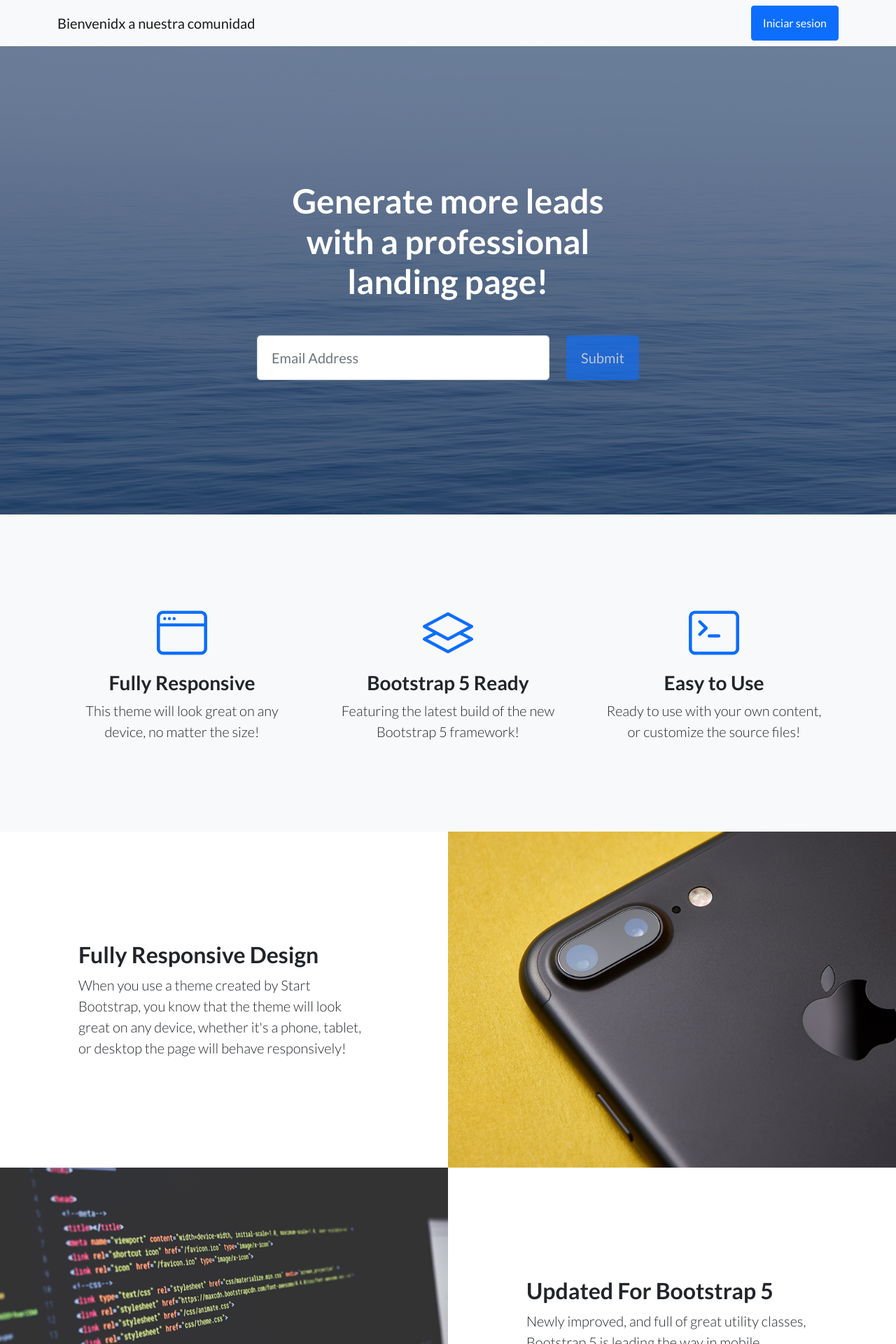
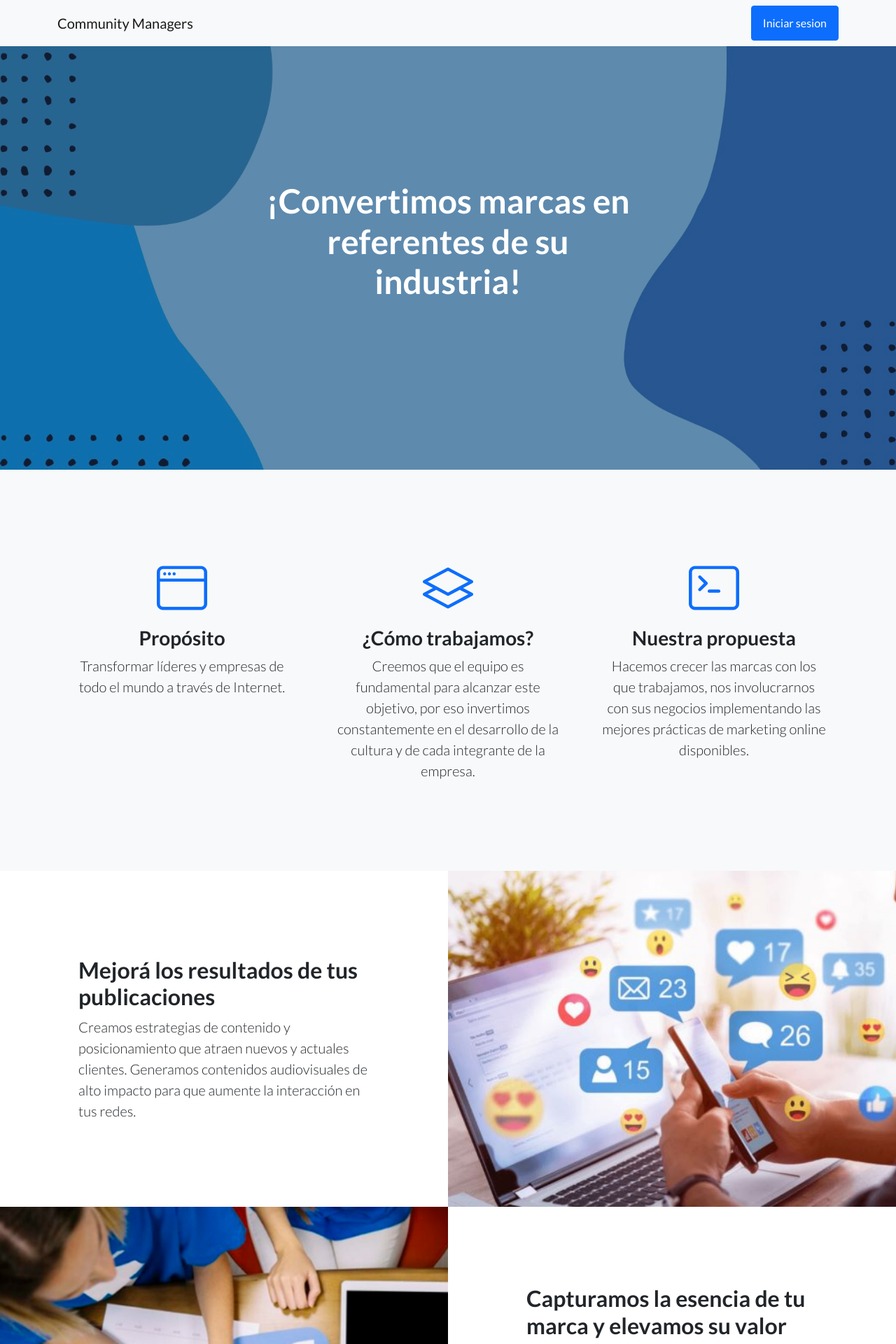
Before and after one commit to DaiOjeda/ProyectoFinal, a Django app: page /AppCommunity in a window 1280 px wide. Shown: the top 1920 px of the page at 70% size. Run offline with Django 4.2, Linux system fonts and the light colour scheme; some libraries are stand-ins or nearby versions.

Commit message:
Se modifica index, estetica de la pagina

```diff
--- a/templates/AppCommunity/index.html
+++ b/templates/AppCommunity/index.html
@@ -6,7 +6,7 @@
         <meta name="viewport" content="width=device-width, initial-scale=1, shrink-to-fit=no" />
         <meta name="description" content="" />
         <meta name="author" content="" />
-        <title>Landing Page - Start Bootstrap Theme</title>
+        <title>Convertimos marcas en referentes de su industria</title>
         <!-- Favicon-->
         <link rel="icon" type="image/x-icon" href="{% static 'assets/favicon.ico' %}" />
         <!-- Bootstrap icons-->
@@ -20,7 +20,7 @@
         <!-- Navigation-->
         <nav class="navbar navbar-light bg-light static-top">
             <div class="container">
-                <a class="navbar-brand" href="#!">Bienvenidx a nuestra comunidad</a>
+                <a class="navbar-brand" href="#!">Community Managers</a>
                 <a class="btn btn-primary" href="#signup">Iniciar sesion</a>
             </div>
         </nav>
@@ -31,7 +31,7 @@
                     <div class="col-xl-6">
                         <div class="text-center text-white">
                             <!-- Page heading-->
-                            <h1 class="mb-5">Generate more leads with a professional landing page!</h1>
+                            <h1 class="mb-5">¡Convertimos marcas en referentes de su industria!</h1>
                             <!-- Signup form-->
                             <!-- * * * * * * * * * * * * * * *-->
                             <!-- * * SB Forms Contact Form * *-->
@@ -40,33 +40,6 @@
                             <!-- To make this form functional, sign up at-->
                             <!-- https://startbootstrap.com/solution/contact-forms-->
                             <!-- to get an API token!-->
-                            <form class="form-subscribe" id="contactForm" data-sb-form-api-token="API_TOKEN">
-                                <!-- Email address input-->
-                                <div class="row">
-                                    <div class="col">
-                                        <input class="form-control form-control-lg" id="emailAddress" type="email" placeholder="Email Address" data-sb-validations="required,email" />
-                                        <div class="invalid-feedback text-white" data-sb-feedback="emailAddress:required">Email Address is required.</div>
-                                        <div class="invalid-feedback text-white" data-sb-feedback="emailAddress:email">Email Address Email is not valid.</div>
-                                    </div>
-                                    <div class="col-auto"><button class="btn btn-primary btn-lg disabled" id="submitButton" type="submit">Submit</button></div>
-                                </div>
-                                <!-- Submit success message-->
-                                <!---->
-                                <!-- This is what your users will see when the form-->
-                                <!-- has successfully submitted-->
-                                <div class="d-none" id="submitSuccessMessage">
-                                    <div class="text-center mb-3">
-                                        <div class="fw-bolder">Form submission successful!</div>
-                                        <p>To activate this form, sign up at</p>
-                                        <a class="text-white" href="https://startbootstrap.com/solution/contact-forms">https://startbootstrap.com/solution/contact-forms</a>
-                                    </div>
-                                </div>
-                                <!-- Submit error message-->
-                                <!---->
-                                <!-- This is what your users will see when there is-->
-                                <!-- an error submitting the form-->
-                                <div class="d-none" id="submitErrorMessage"><div class="text-center text-danger mb-3">Error sending message!</div></div>
-                            </form>
                         </div>
                     </div>
                 </div>
@@ -79,22 +52,22 @@
                     <div class="col-lg-4">
                         <div class="features-icons-item mx-auto mb-5 mb-lg-0 mb-lg-3">
                             <div class="features-icons-icon d-flex"><i class="bi-window m-auto text-primary"></i></div>
-                            <h3>Fully Responsive</h3>
-                            <p class="lead mb-0">This theme will look great on any device, no matter the size!</p>
+                            <h3>Propósito</h3>
+                            <p class="lead mb-0">Transformar líderes y empresas de todo el mundo a través de Internet.</p>
                         </div>
                     </div>
                     <div class="col-lg-4">
                         <div class="features-icons-item mx-auto mb-5 mb-lg-0 mb-lg-3">
                             <div class="features-icons-icon d-flex"><i class="bi-layers m-auto text-primary"></i></div>
-                            <h3>Bootstrap 5 Ready</h3>
-                            <p class="lead mb-0">Featuring the latest build of the new Bootstrap 5 framework!</p>
+                            <h3>¿Cómo trabajamos?</h3>
+                            <p class="lead mb-0">Creemos que el equipo es fundamental para alcanzar este objetivo, por eso invertimos constantemente en el desarrollo de la cultura y de cada integrante de la empresa. </p>
                         </div>
                     </div>
                     <div class="col-lg-4">
                         <div class="features-icons-item mx-auto mb-0 mb-lg-3">
                             <div class="features-icons-icon d-flex"><i class="bi-terminal m-auto text-primary"></i></div>
-                            <h3>Easy to Use</h3>
-                            <p class="lead mb-0">Ready to use with your own content, or customize the source files!</p>
+                            <h3>Nuestra propuesta</h3>
+                            <p class="lead mb-0">Hacemos crecer las marcas con los que trabajamos, nos involucrarnos con sus negocios implementando las mejores prácticas de marketing online disponibles.</p>
                         </div>
                     </div>
                 </div>
@@ -104,24 +77,24 @@
         <section class="showcase">
             <div class="container-fluid p-0">
                 <div class="row g-0">
-                    <div class="col-lg-6 order-lg-2 text-white showcase-img" style="background-image: url('assets/img/bg-showcase-1.jpg')"></div>
+                    <div class="col-lg-6 order-lg-2 text-white showcase-img" style="background-image: url('/static/assets/img/community-1.jpg')"></div>
                     <div class="col-lg-6 order-lg-1 my-auto showcase-text">
-                        <h2>Fully Responsive Design</h2>
-                        <p class="lead mb-0">When you use a theme created by Start Bootstrap, you know that the theme will look great on any device, whether it's a phone, tablet, or desktop the page will behave responsively!</p>
+                        <h2>Mejorá los resultados de tus publicaciones</h2>
+                        <p class="lead mb-0">Creamos estrategias de contenido y posicionamiento que atraen nuevos y actuales clientes. Generamos contenidos audiovisuales de alto impacto para que aumente la interacción en tus redes.</p>
                     </div>
                 </div>
                 <div class="row g-0">
-                    <div class="col-lg-6 text-white showcase-img" style="background-image: url('assets/img/bg-showcase-2.jpg')"></div>
+                    <div class="col-lg-6 text-white showcase-img" style="background-image: url('/static/assets/img/community-2.png')"></div>
                     <div class="col-lg-6 my-auto showcase-text">
-                        <h2>Updated For Bootstrap 5</h2>
-                        <p class="lead mb-0">Newly improved, and full of great utility classes, Bootstrap 5 is leading the way in mobile responsive web development! All of the themes on Start Bootstrap are now using Bootstrap 5!</p>
+                        <h2>Capturamos la esencia de tu marca y elevamos su valor con diseños únicos</h2>
+                        <p class="lead mb-0">Las mejores relaciones son las que enamoran, por eso buscamos que las identidades de marca que creamos tengan ese impacto en su audiencia objetivo, porque creemos que hay cosas que las palabras no llegan a explicar. Nuestro objetivo es crear plataformas que vendan y hagan crecer tu negocio.</p>
                     </div>
                 </div>
                 <div class="row g-0">
-                    <div class="col-lg-6 order-lg-2 text-white showcase-img" style="background-image: url('assets/img/bg-showcase-3.jpg')"></div>
+                    <div class="col-lg-6 order-lg-2 text-white showcase-img" style="background-image: url('/static/assets/img/community-3.jpg')"></div>
                     <div class="col-lg-6 order-lg-1 my-auto showcase-text">
-                        <h2>Easy to Use & Customize</h2>
-                        <p class="lead mb-0">Landing Page is just HTML and CSS with a splash of SCSS for users who demand some deeper customization options. Out of the box, just add your content and images, and your new landing page will be ready to go!</p>
+                        <h2>Nos unimos con MercadoLibre para potenciar y transformar tu marca</h2>
+                        <p class="lead mb-0">En todos los canales digitales, nosotros te hacemos el marketing 360 implementando ecommerce con todos los beneficios de Mercado Libre. Mercado Envíos. Almacenaje y depósito. Envíos Full: envíos en el día. Como agencia Partner de Mercado Libre, tenemos contacto directo con soporte.</p>
                     </div>
                 </div>
             </div>
@@ -129,27 +102,27 @@
         <!-- Testimonials-->
         <section class="testimonials text-center bg-light">
             <div class="container">
-                <h2 class="mb-5">What people are saying...</h2>
+                <h2 class="mb-5">Opiniones...</h2>
                 <div class="row">
                     <div class="col-lg-4">
                         <div class="testimonial-item mx-auto mb-5 mb-lg-0">
                             <img class="img-fluid rounded-circle mb-3" src="{% static 'assets/img/testimonials-1.jpg' %}" alt="..." />
-                            <h5>Margaret E.</h5>
-                            <p class="font-weight-light mb-0">"This is fantastic! Thanks so much guys!"</p>
+                            <h5>Camila</h5>
+                            <p class="font-weight-light mb-0">"Las ventas de mi emprendimiento subieron!"</p>
                         </div>
                     </div>
                     <div class="col-lg-4">
                         <div class="testimonial-item mx-auto mb-5 mb-lg-0">
                             <img class="img-fluid rounded-circle mb-3" src="{% static 'assets/img/testimonials-2.jpg' %}" alt="..." />
-                            <h5>Fred S.</h5>
-                            <p class="font-weight-light mb-0">"Bootstrap is amazing. I've been using it to create lots of super nice landing pages."</p>
+                            <h5>Lucas</h5>
+                            <p class="font-weight-light mb-0">"Tengo el doble de seguidores desde que los contraté"</p>
                         </div>
                     </div>
                     <div class="col-lg-4">
                         <div class="testimonial-item mx-auto mb-5 mb-lg-0">
                             <img class="img-fluid rounded-circle mb-3" src="{% static 'assets/img/testimonials-3.jpg' %}" alt="..." />
-                            <h5>Sarah W.</h5>
-                            <p class="font-weight-light mb-0">"Thanks so much for making these free resources available to us!"</p>
+                            <h5>Micaela</h5>
+                            <p class="font-weight-light mb-0">"Muchas gracias, fue un cambio extraordinario!"</p>
                         </div>
                     </div>
                 </div>
@@ -169,33 +142,6 @@
                         <!-- To make this form functional, sign up at-->
                         <!-- https://startbootstrap.com/solution/contact-forms-->
                         <!-- to get an API token!-->
-                        <form class="form-subscribe" id="contactFormFooter" data-sb-form-api-token="API_TOKEN">
-                            <!-- Email address input-->
-                            <div class="row">
-                                <div class="col">
-                                    <input class="form-control form-control-lg" id="emailAddressBelow" type="email" placeholder="Email Address" data-sb-validations="required,email" />
-                                    <div class="invalid-feedback text-white" data-sb-feedback="emailAddressBelow:required">Email Address is required.</div>
-                                    <div class="invalid-feedback text-white" data-sb-feedback="emailAddressBelow:email">Email Address Email is not valid.</div>
-                                </div>
-                                <div class="col-auto"><button class="btn btn-primary btn-lg disabled" id="submitButton" type="submit">Submit</button></div>
-                            </div>
-                            <!-- Submit success message-->
-                            <!---->
-                            <!-- This is what your users will see when the form-->
-                            <!-- has successfully submitted-->
-                            <div class="d-none" id="submitSuccessMessage">
-                                <div class="text-center mb-3">
-                                    <div class="fw-bolder">Form submission successful!</div>
-                                    <p>To activate this form, sign up at</p>
-                                    <a class="text-white" href="https://startbootstrap.com/solution/contact-forms">https://startbootstrap.com/solution/contact-forms</a>
-                                </div>
-                            </div>
-                            <!-- Submit error message-->
-                            <!---->
-                            <!-- This is what your users will see when there is-->
-                            <!-- an error submitting the form-->
-                            <div class="d-none" id="submitErrorMessage"><div class="text-center text-danger mb-3">Error sending message!</div></div>
-                        </form>
                     </div>
                 </div>
             </div>
@@ -216,19 +162,6 @@
                         </ul>
                         <p class="text-muted small mb-4 mb-lg-0">&copy; Your Website 2022. All Rights Reserved.</p>
                     </div>
-                    <div class="col-lg-6 h-100 text-center text-lg-end my-auto">
-                        <ul class="list-inline mb-0">
-                            <li class="list-inline-item me-4">
-                                <a href="#!"><i class="bi-facebook fs-3"></i></a>
-                            </li>
-                            <li class="list-inline-item me-4">
-                                <a href="#!"><i class="bi-twitter fs-3"></i></a>
-                            </li>
-                            <li class="list-inline-item">
-                                <a href="#!"><i class="bi-instagram fs-3"></i></a>
-                            </li>
-                        </ul>
-                    </div>
                 </div>
             </div>
         </footer>
```
Also changed, not shown: AppCommunity/static/assets/img/bg-masthead.jpg, AppCommunity/static/assets/img/bg-showcase-1.jpg (deleted), AppCommunity/static/assets/img/bg-showcase-2.jpg (deleted), AppCommunity/static/assets/img/bg-showcase-3.jpg (deleted), AppCommunity/static/assets/img/community-1.jpg (added), AppCommunity/static/assets/img/community-2.png (added), AppCommunity/static/assets/img/community-3.jpg (added).
